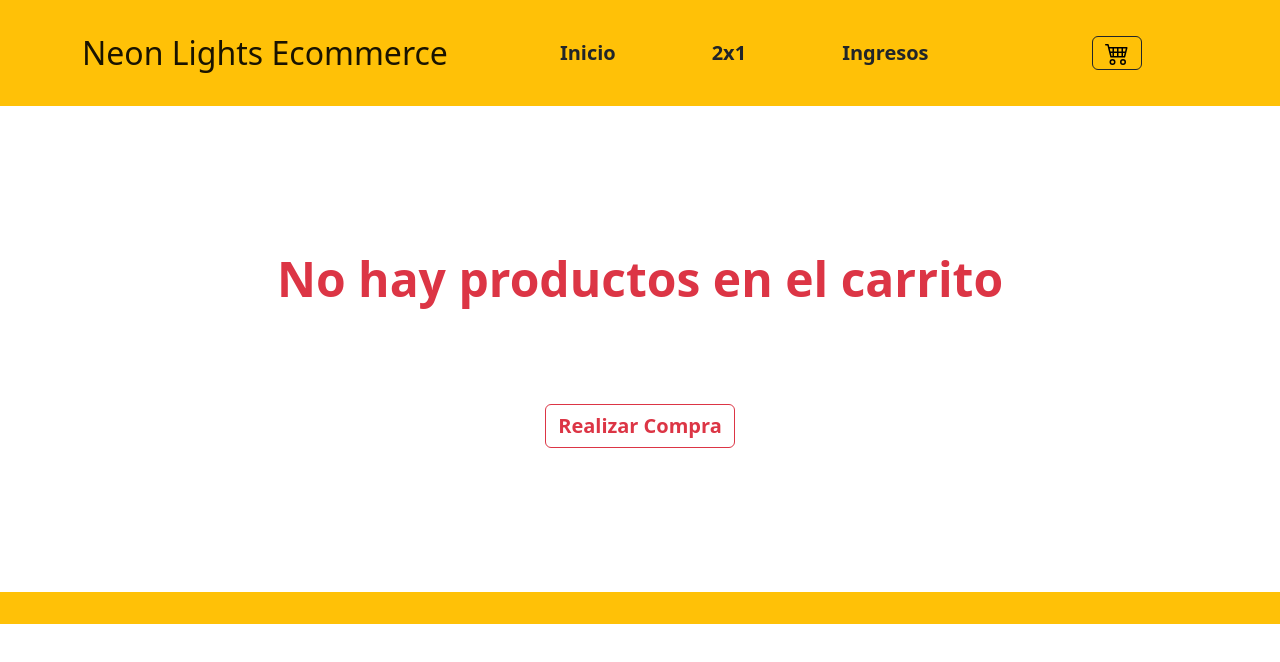
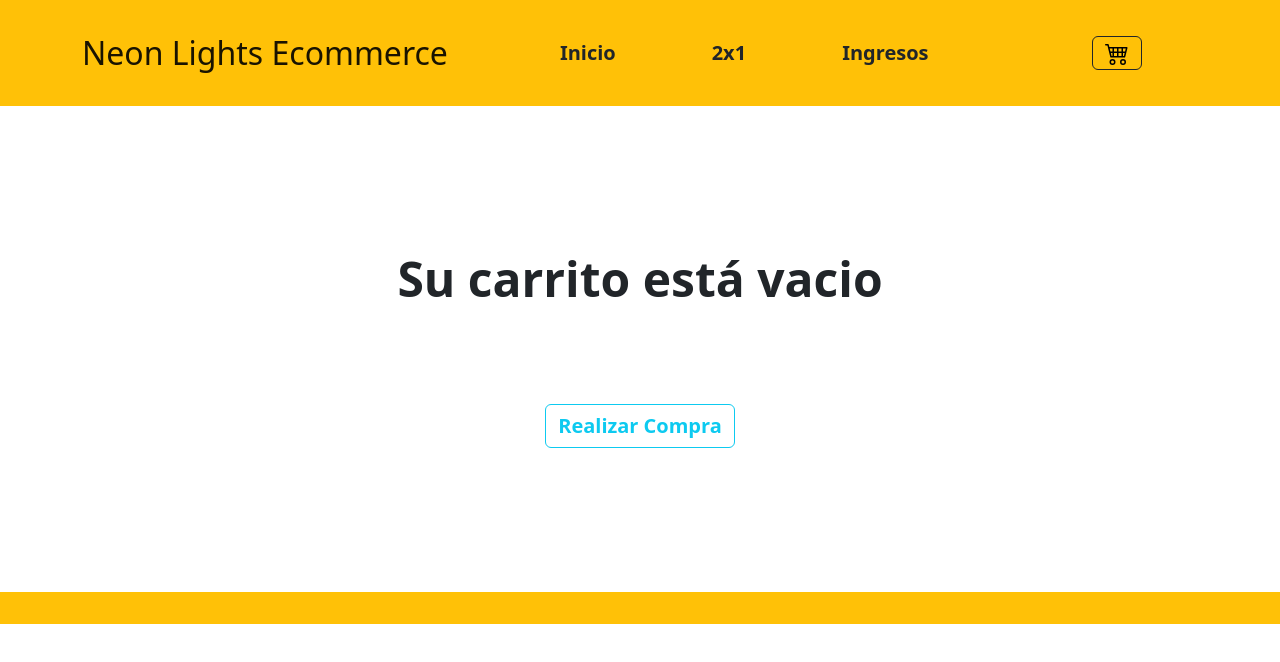
Before and after one commit to JossRobson/NeonLightsReactEcommerce, a React (Vite) app: page /cart in a window 1280 px wide. Shown: the top 662 px of the page. Built offline with nearby package versions, Linux system fonts and the light colour scheme.

Commit message:
Update Cart.jsx

```diff
--- a/src/components/Cart/Cart.jsx
+++ b/src/components/Cart/Cart.jsx
@@ -21,8 +21,8 @@ function Cart( { greeting })  {
     if (totalInCart() === 0 ) {
         return(
             <div className='text-center p-5 m-5'>
-                <h1 className=' display-5 fw-semibold my-5 text-danger'>No hay productos en el carrito</h1>
-                <Link to='/' className='btn btn-outline-danger fw-semibold fs-5 m-5'>Realizar Compra</Link>
+                <h1 className=' display-5 fw-semibold my-5 text-dark'>Su carrito está vacio</h1>
+                <Link to='/' className='btn btn-outline-info fw-semibold fs-5 m-5'>Realizar Compra</Link>
             </div>
         )
     }
@@ -42,7 +42,7 @@ function Cart( { greeting })  {
 
                 <div className="carrito__acciones--derecha d-sm-flex gap-5">
                     <p className='carrito__acciones--total'>Total a pagar: $ { totalBuys() }</p>
-                    <Link className='btn btn-outline-success' to='/ckeckout' onClick={handleCheckout}> Comprar</Link>
+                    <Link className='btn btn-outline-info' to='/ckeckout' onClick={handleCheckout}> Comprar</Link>
 
                 </div>
             </div>
```
